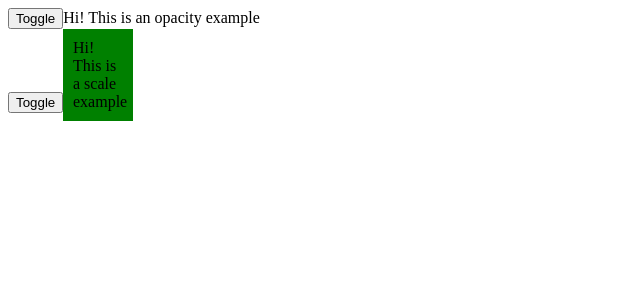
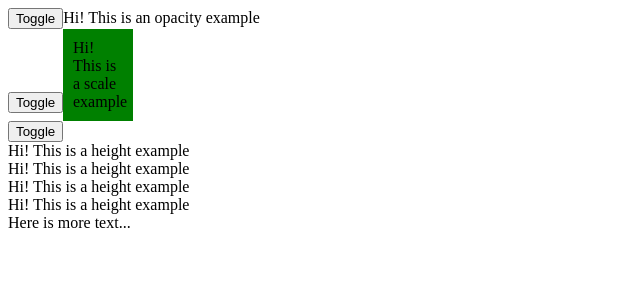
Before and after one commit to ablamunits/react-animation-blocks, a React app: page / in a window 1280 px wide. Shown: the top 300 px of the page, without its empty margins (0-640 px from the left). Built offline with nearby package versions, Linux system fonts and the light colour scheme; the HTML template or start-up script is replaced by a standard one.

Commit message:
Add height animation

```diff
--- a/dev/demo-page.tsx
+++ b/dev/demo-page.tsx
@@ -1,12 +1,14 @@
 import * as React from 'react';
 import { OpacityAnimationDemo } from '../src/opacity-animation/opacity.demo';
 import { ScaleAnimationDemo } from '../src/scale-animation/scale.demo';
+import { HeightAnimationDemo } from '../src/height-animation/height.demo';
 
 export const DemoPage = () => {
 	return (
 		<div className='demo-page'>
 			<OpacityAnimationDemo/>
 			<ScaleAnimationDemo/>
+			<HeightAnimationDemo/>
 		</div>
 	);
 };
--- a/src/animation/animation.tsx
+++ b/src/animation/animation.tsx
@@ -5,6 +5,7 @@ export type OptionalBaseAnimationProps = {
 	onFinish?: () => void;
 	className?: string;
 	children?: any;
+	style?: {[key: string]: any};
 };
 
 export type BaseAnimationProps = {
@@ -50,7 +51,8 @@ export class Animation extends React.Component<AnimationProps, {}> {
 		const props = this.props;
 		const classNames = `animation-block-wrapper ${props.className || ''}`;
 		const wrapperStyle = {
-			display: 'inline-block'
+			display: 'inline-block',
+			...props.style
 		};
 
 		return (
--- /dev/null
+++ b/src/height-animation/height.demo.tsx
@@ -0,0 +1,35 @@
+import * as React from 'react';
+import { HeightAnimation } from './height';
+
+export class HeightAnimationDemo extends React.Component<any, any> {
+	state = {
+		isShowing: true
+	};
+
+	toggleAnimation = () => {
+		this.setState({isShowing: !this.state.isShowing});
+	}
+
+	onComplete = () => {
+		console.log(`Height Animation Complete: ${this.state.isShowing ? 'In' : 'Out'}`);
+	}
+
+	render () {
+		return (
+			<div className='opacity-animation-demo'>
+				<button onClick={this.toggleAnimation}>Toggle</button>
+				<HeightAnimation animateIn={this.state.isShowing} onFinish={this.onComplete}>
+					<div>
+						<div>Hi! This is a height example</div>
+						<div>Hi! This is a height example</div>
+						<div>Hi! This is a height example</div>
+						<div>Hi! This is a height example</div>
+					</div>
+				</HeightAnimation>
+				<div>
+					Here is more text...
+				</div>
+			</div>
+		);
+	}
+}
--- /dev/null
+++ b/src/height-animation/height.tsx
@@ -0,0 +1,54 @@
+import * as React from 'react';
+import { BaseAnimationProps, Animation } from '../animation/animation';
+
+export type HeightAnimationProps = BaseAnimationProps;
+
+export class HeightAnimation extends React.Component<HeightAnimationProps, any> {
+	private heightContentElement: HTMLElement;
+
+	state = {
+		_heightContentSet: false
+	};
+
+	setHeightContentElement = (e: any) => {
+		if (e) {
+			this.heightContentElement = e;
+			this.setState({_heightContentSet: true});
+		}
+	}
+
+	createHeightAnimationKeyframes = (): AnimationKeyFrame[] => {
+		const contentHeight = this.heightContentElement.getBoundingClientRect().height + 'px';
+
+		return [
+			{height: '0px', overflow: 'hidden', offset: 0},
+			{height: contentHeight, overflow: 'hidden', offset: .99},
+			{height: contentHeight, overflow: 'initial', offset: 1}
+		];
+	}
+
+	render () {
+		const props = this.props;
+
+		const maybeWrapInAnimation = (content: any) => {
+			return this.state._heightContentSet ? (
+				<Animation
+					animationName='height-animation'
+					keyFrames={this.createHeightAnimationKeyframes()}
+					style={{display: 'block'}}
+					{...props}
+				>
+					{content}
+				</Animation>
+			) : content;
+		};
+
+		const heightContent = (
+			<div className='height-animation-content' ref={this.setHeightContentElement}>
+				{React.Children.only(props.children)}
+			</div>
+		);
+
+		return maybeWrapInAnimation(heightContent);
+	}
+}
--- /dev/null
+++ b/src/height-animation/index.tsx
@@ -0,0 +1 @@
+export * from './height';
--- a/src/opacity-animation/opacity.tsx
+++ b/src/opacity-animation/opacity.tsx
@@ -10,7 +10,7 @@ export const OpacityAnimation: React.SFC<OpacityAnimationProps> = (props) => {
 	];
 
 	return (
-		<Animation animationName='opacity-animation'keyFrames={opacityKeyframes} {...props}>
+		<Animation animationName='opacity-animation' keyFrames={opacityKeyframes} {...props}>
 			{props.children}
 		</Animation>
 	);
```
